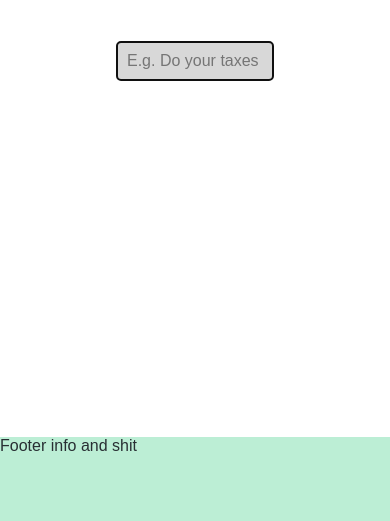
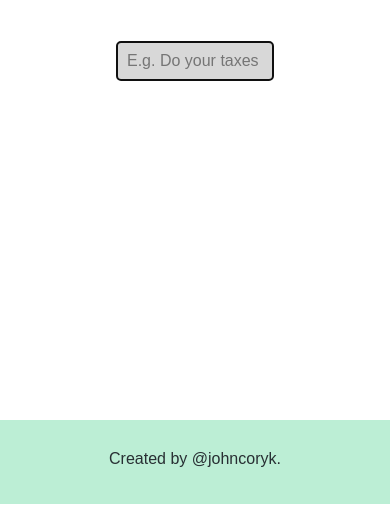
Before and after one commit to johncoryk/to-don-t-list, a plain HTML site: page index.html in a window 390 px wide. Shown: the part 343-864 px from the top of the page. Drawn offline with Linux system fonts and the light colour scheme; a web font is replaced by a local one.

Commit message:
Footer information corrected, site not yet mobile, but also not breaking

```diff
--- a/index.html
+++ b/index.html
@@ -34,8 +34,9 @@
     </main>
 
     <footer class="footer-conatiner">
-      <div class="socials"></div>
-      <div class="footer-info">Footer info and shit</div>
+      <div class="footer-info">
+        Created by <a href="https://github.com/johncoryk">@johncoryk</a>.
+      </div>
     </footer>
     <script src="todont.js"></script>
   </body>
--- a/styles/style.scss
+++ b/styles/style.scss
@@ -37,7 +37,7 @@ main .main-container {
   text-align: center;
   overflow: scroll;
   padding: 60px;
-  height: 90vh;
+  height: 88vh;
 
   .title-info {
     margin: 0 auto;
@@ -152,5 +152,17 @@ footer {
   bottom: 0;
   width: 100%;
   height: 10vh;
-  background: $primaryColor; //optional
+  background: $primaryColor;
+  text-align: center;
+  padding-top: 30px;
+
+  a {
+    text-decoration: none;
+    color: $textColor;
+
+    &:hover {
+      color: white;
+      font-size: 1.1rem;
+    }
+  }
 }
```
Also changed, not shown: styles/style.css, 1 other file.
